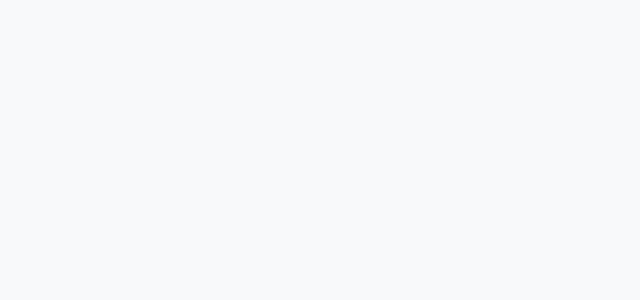
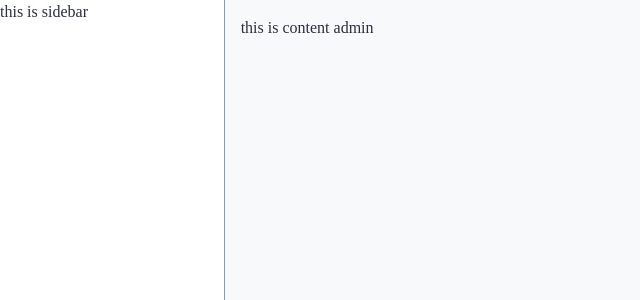
Before and after one commit to mohammadmehdidalvandii/techstore-front-end, a React (Vite) app: page /Admin in a window 1280 px wide. Before the commit this address had no page. Shown: the top 300 px of the page, without its empty margins (0-640 px from the left). Built offline with nearby package versions, Linux system fonts and the light colour scheme.

Commit message:
created page admin and grid system admin

```diff
--- /dev/null
+++ b/src/page/Admin/Admin.tsx
@@ -0,0 +1,12 @@
+import React from 'react'
+
+const Admin:React.FC = ()=>{
+  return (
+    <div className="container_admin">
+        <div className="admin_sidebar">this is sidebar</div>
+        <div className="admin_content">this is content admin</div>
+    </div>
+  )
+}
+
+export default Admin
--- a/src/route.tsx
+++ b/src/route.tsx
@@ -7,12 +7,16 @@ import Register from "@page/Register/Register";
 import About from "@page/About/About";
 import Deals from "@page/Deals/Deals";
 import Categories from "@page/Categories/Categories";
+//  User Panel
 import UserPanel from "@page/User-panel/User-panel";
 import Orders from "@page/User-panel/Orders";
 import Wishlist from "@page/User-panel/Wishlist";
 import Address from "@page/User-panel/Address";
 import Payment from "@page/User-panel/Payment";
 import Settings from "@page/User-panel/Settings";
+// Admin Panel
+import Admin from "@page/Admin/Admin";
+
 
 const routes = [
     {path:'/' , element:<Home/>},
@@ -30,6 +34,7 @@ const routes = [
     {path:'/UserPanel/Address' , element:<Address/>},
     {path:'/UserPanel/Payment' , element:<Payment/>},
     {path:'/UserPanel/Settings' , element:<Settings/>},
+    {path:'/Admin' , element:<Admin/>}
 ]
 
 export default routes
--- a/src/style/main.css
+++ b/src/style/main.css
@@ -193,6 +193,26 @@ body{
 .userPanel_content{
     flex-basis: 75%;
 }
+
+/* grid system Admin panel  */
+.container_admin{
+    display: flex;
+    background-color: var(--light-bg);
+}
+.admin_sidebar{
+    display: block;
+    flex-basis: 18%;
+    background-color: var(--white);
+    border-right: 1px solid var(--gray);
+    height: 100dvh;
+    position: sticky;
+}
+.admin_content{
+    flex-basis: 82%;
+    margin: 1rem;
+}
+
+
 /* Table */
 table {
     width: 100%;
```
